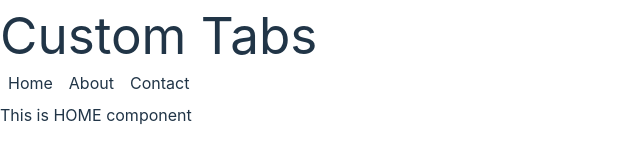
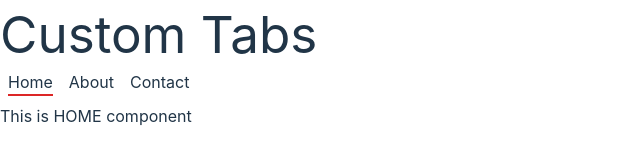
Before and after one commit to Om-Shankar-191019/react-interview, a React (Vite) app: page / in a window 1280 px wide. Shown: the part 333-493 px from the top of the page, without its empty margins (0-640 px from the left). Built offline with nearby package versions, Linux system fonts and the light colour scheme.

Commit message:
Custom Tabs -showing selected tab with border - used state logic

```diff
--- a/src/components/CustomTabs.jsx
+++ b/src/components/CustomTabs.jsx
@@ -1,8 +1,15 @@
 // problem statement :
 // make multiple tabs to navigate on multiple pages.
 
-import React from "react";
-import { BrowserRouter, Routes, Route, useNavigate } from "react-router-dom";
+import React, { useState } from "react";
+import {
+  BrowserRouter,
+  Routes,
+  Route,
+  useNavigate,
+  useParams,
+  useLocation,
+} from "react-router-dom";
 
 const CustomTabs = () => {
   return (
@@ -20,21 +27,39 @@ const CustomTabs = () => {
 export default CustomTabs;
 
 const Homewrapper = () => {
+  const { pathname } = useLocation();
+  const [selectedPath, setSelectedPath] = useState(pathname);
   const navigate = useNavigate();
   const handleRoute = (path) => {
     navigate(path);
+    setSelectedPath(path);
   };
   return (
     <div>
       <h1>Custom Tabs</h1>
       <ul className="flex m-2 space-x-4">
-        <li onClick={() => handleRoute("/")} className="cursor-pointer ">
+        <li
+          onClick={() => handleRoute("/")}
+          className={`cursor-pointer ${
+            selectedPath === "/" ? "border-b-2 border-red-600" : ""
+          } `}
+        >
           Home
         </li>
-        <li onClick={() => handleRoute("/about")} className="cursor-pointer">
+        <li
+          onClick={() => handleRoute("/about")}
+          className={`cursor-pointer ${
+            selectedPath === "/about" ? "border-b-2 border-red-600" : ""
+          } `}
+        >
           About
         </li>
-        <li onClick={() => handleRoute("/contact")} className="cursor-pointer">
+        <li
+          onClick={() => handleRoute("/contact")}
+          className={`cursor-pointer ${
+            selectedPath === "/contact" ? "border-b-2 border-red-600" : ""
+          } `}
+        >
           Contact
         </li>
       </ul>
```
